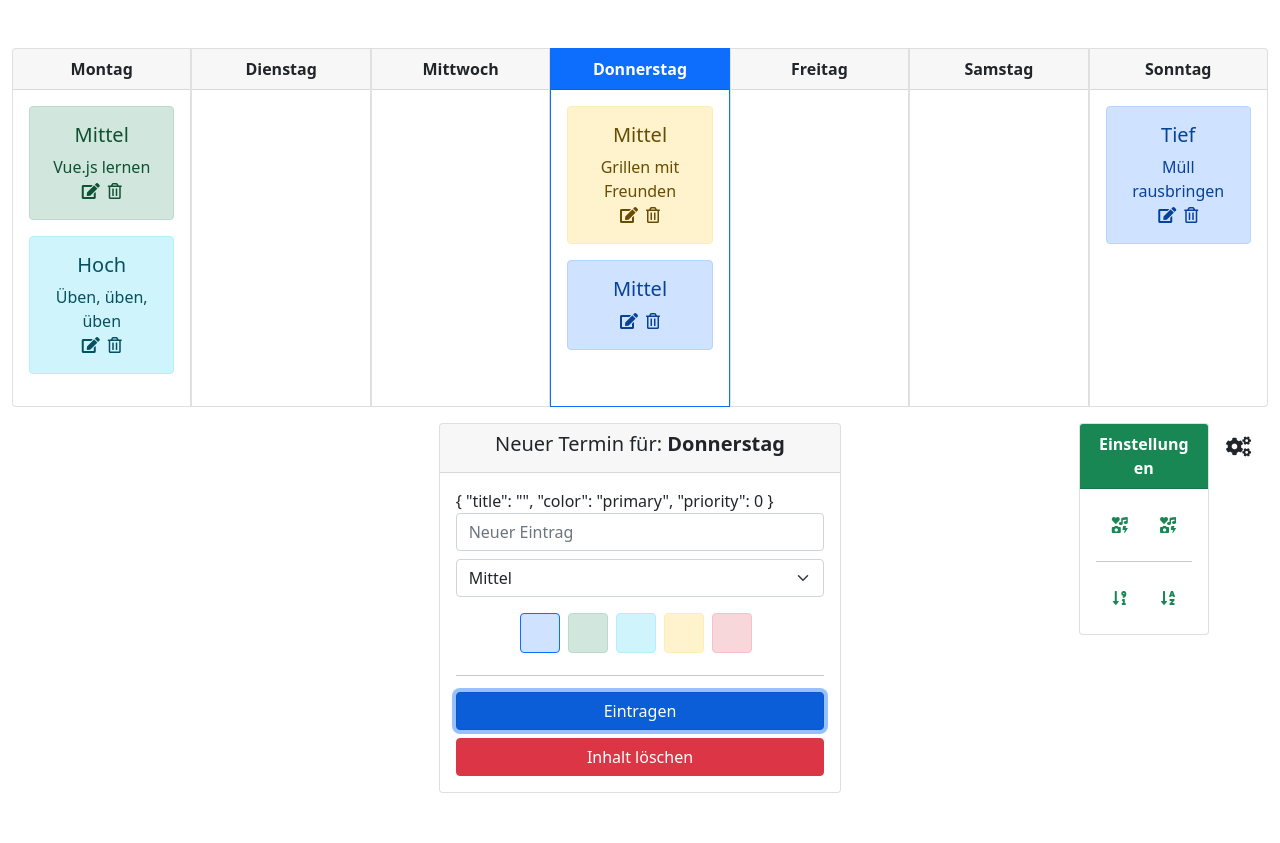
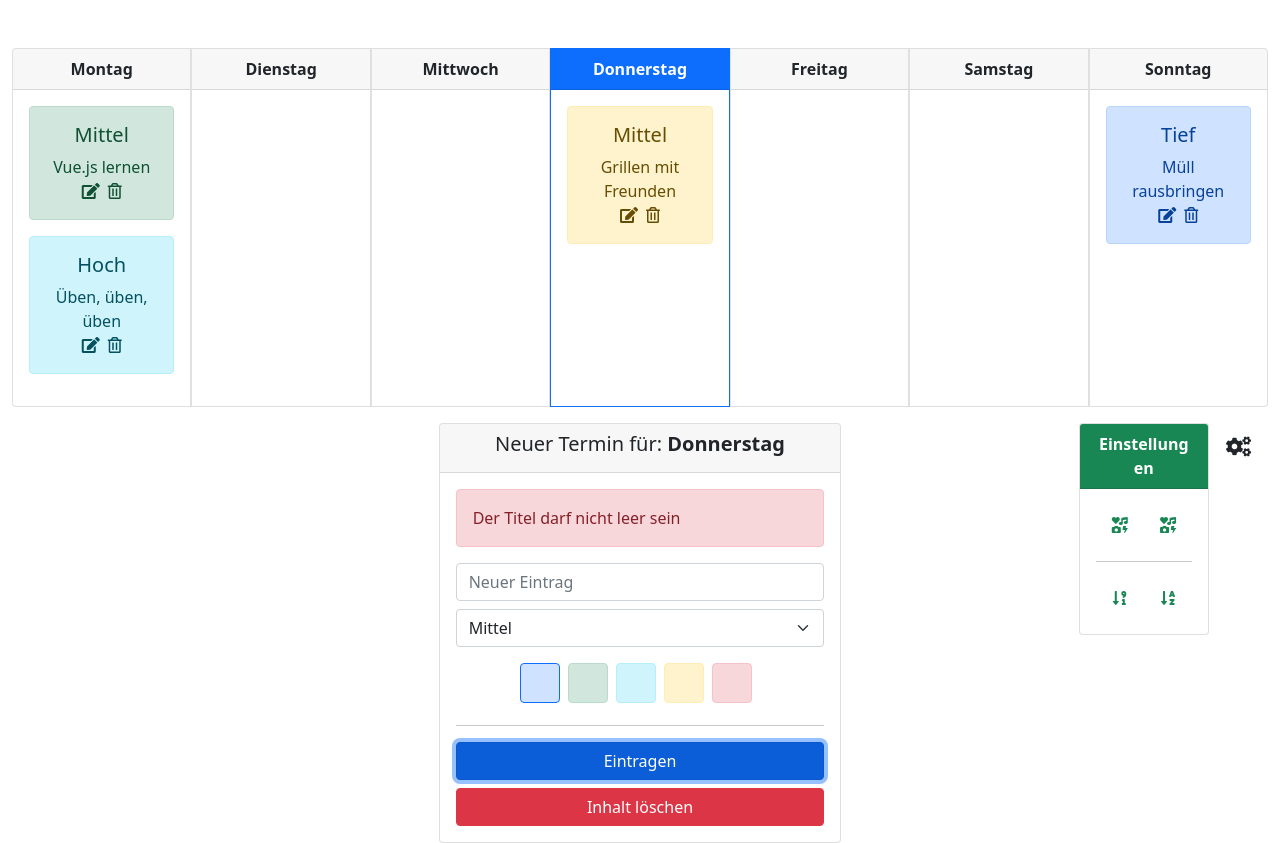
Before and after one commit to devR2001/terminkalender, a Vue app: page / in a window 1280 px wide. Both pictures are taken after a click on the button "Eintragen". Before the commit the page ends 800 px from the top, so only its background shows below. Built offline with nearby package versions, Linux system fonts and the light colour scheme.

Commit message:
alert box if tinput is empty

```diff
--- a/src/components/CalendarEntry.vue
+++ b/src/components/CalendarEntry.vue
@@ -7,7 +7,10 @@
         </h5>
       </div>
       <div class="card-body">
-        {{ event }}
+        <!-- {{ event }} -->
+        <div class="alert alert-danger" v-if="error">
+          Der Titel darf nicht leer sein
+        </div>
         <input type="text" class="form-control" placeholder="Neuer Eintrag" v-model="event.title"/>
         <select class="form-select mt-2" v-model="event.priority">
           <option value="-1">Hoch</option>
@@ -48,6 +51,7 @@ export default {
         color: "primary",
         priority: 0,
       },
+      error: false,
     };
   },
   computed: {
@@ -68,7 +72,14 @@ export default {
       this.event.color = eventColor
     },
     submitEvent(){
-      Store.mutations.storeEvent(this.event)
+      if(this.event.title === "") return (this.error = true)
+
+      Store.mutations.storeEvent(this.event);
+      this.event = {
+        title: "",
+        color: "primary",
+        priority: 0,
+      }
     }
   },
 };
```
